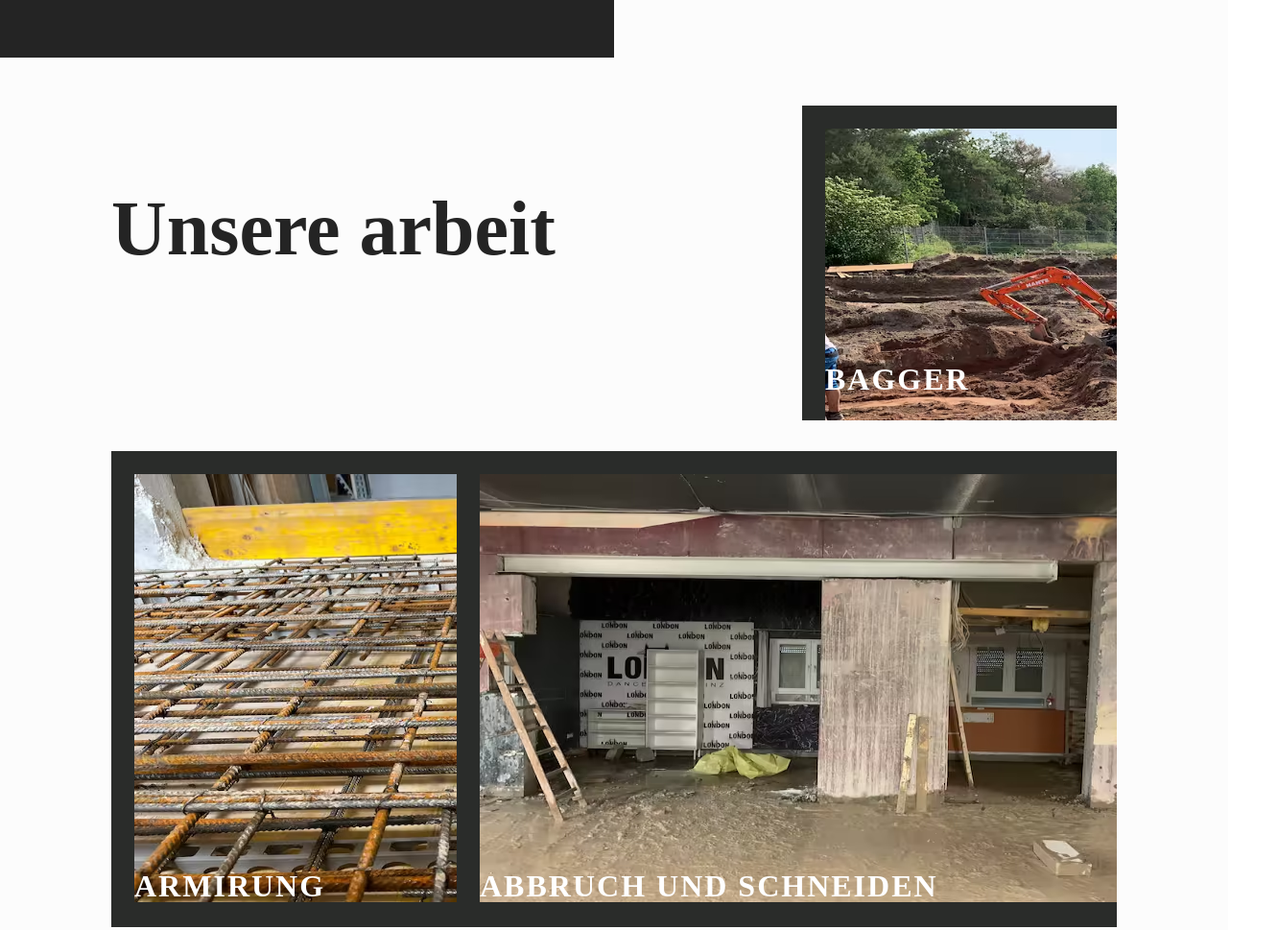
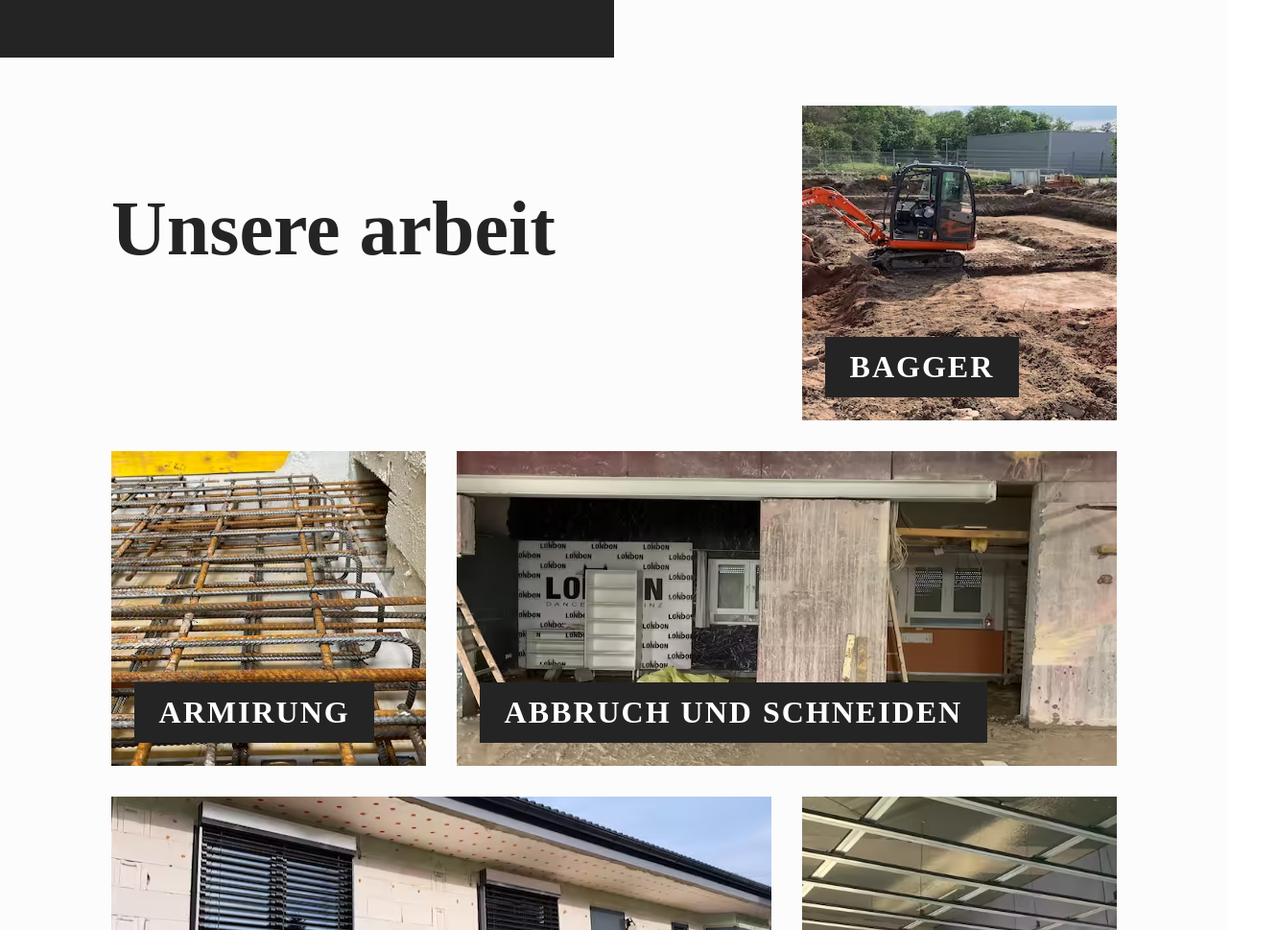
Before and after one commit to Luko248/ivpabau.de, a website built with webpack: page index.html in a window 1280 px wide. Shown: the part 1540-2509 px from the top of the page at 96% size, 1332 px wide, since content can reach past the window. Built offline with nearby package versions, Linux system fonts and the light colour scheme.

Commit message:
gallery styled

```diff
--- a/Resources/SCSS/Modules/gallery.scss
+++ b/Resources/SCSS/Modules/gallery.scss
@@ -26,7 +26,6 @@
 .gitem {
   --photo_scale: 1;
   --text_translate-x: calc(-100% - #{$gap-xxl});
-  --content_backgdrop-filter: blur(0);
   position: relative;
   display: block;
   aspect-ratio: 1;
@@ -34,19 +33,41 @@
   overflow: hidden;
 
   &:is(a) {
-    --photo_scale: 1.1;
-    --text_translate-x: 0;
-    --content_backgdrop-filter: blur(0.1em);
+    --photo_scale: 1;
+    --photo_opacity: 1;
+    --photo_filter: blur(0);
+    --text_trans-y: 0;
     padding: clamp($gap-m, 2vw, $gap-xl);
     background-color: $color-secondary;
+
+    @include hover {
+      --photo_scale: 1.1;
+      --photo_opacity: .9;
+      --photo_filter: blur(.2em);
+      --text_trans-y: -0.2em;
+    }
+
+    img {
+      @include position;
+      min-inline-size: 100%;
+      min-block-size: 100%;
+      opacity: var(--photo_opacity);
+      filter: var(--photo_filter);
+      scale: var(--photo_scale);
+      transition: scale $trans-time ease-in-out, filter $trans-time ease-in-out, opacity $trans-time ease-in-out;
+    }
 
     > strong {
       position: absolute;
       inset: auto auto $gap-xl $gap-xl;
+      padding: 0.4em 0.8em;
+      background-color: $color-primary;
       font-size: xx-large;
       letter-spacing: 2px;
       color: $color-white;
       text-transform: uppercase;
+      translate: 0 var(--text_trans-y);
+      transition: translate $trans-time ease-in-out;
     }
   }
 
@@ -83,7 +104,7 @@
     font-size: medium;
     color: white;
     transition: backdrop-filter 0.2s linear;
-    backdrop-filter: var(--content_backgdrop-filter);
+    backdrop-filter: var(--photo_filter);
 
     > strong {
       display: block;
```
Also changed, not shown: wwwroot/CSS/style.css, wwwroot/CSS/style.min.css, 1 other file.
